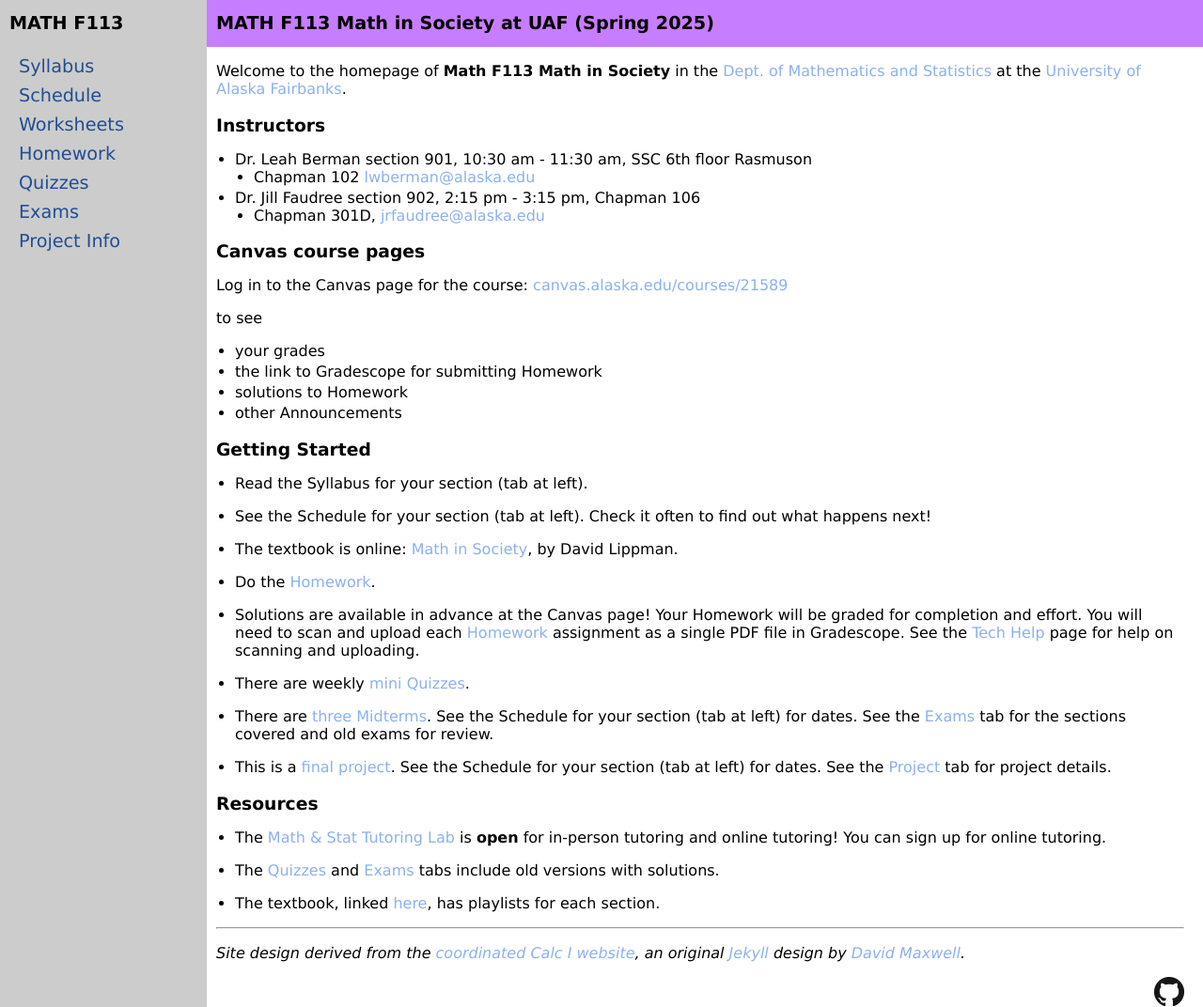
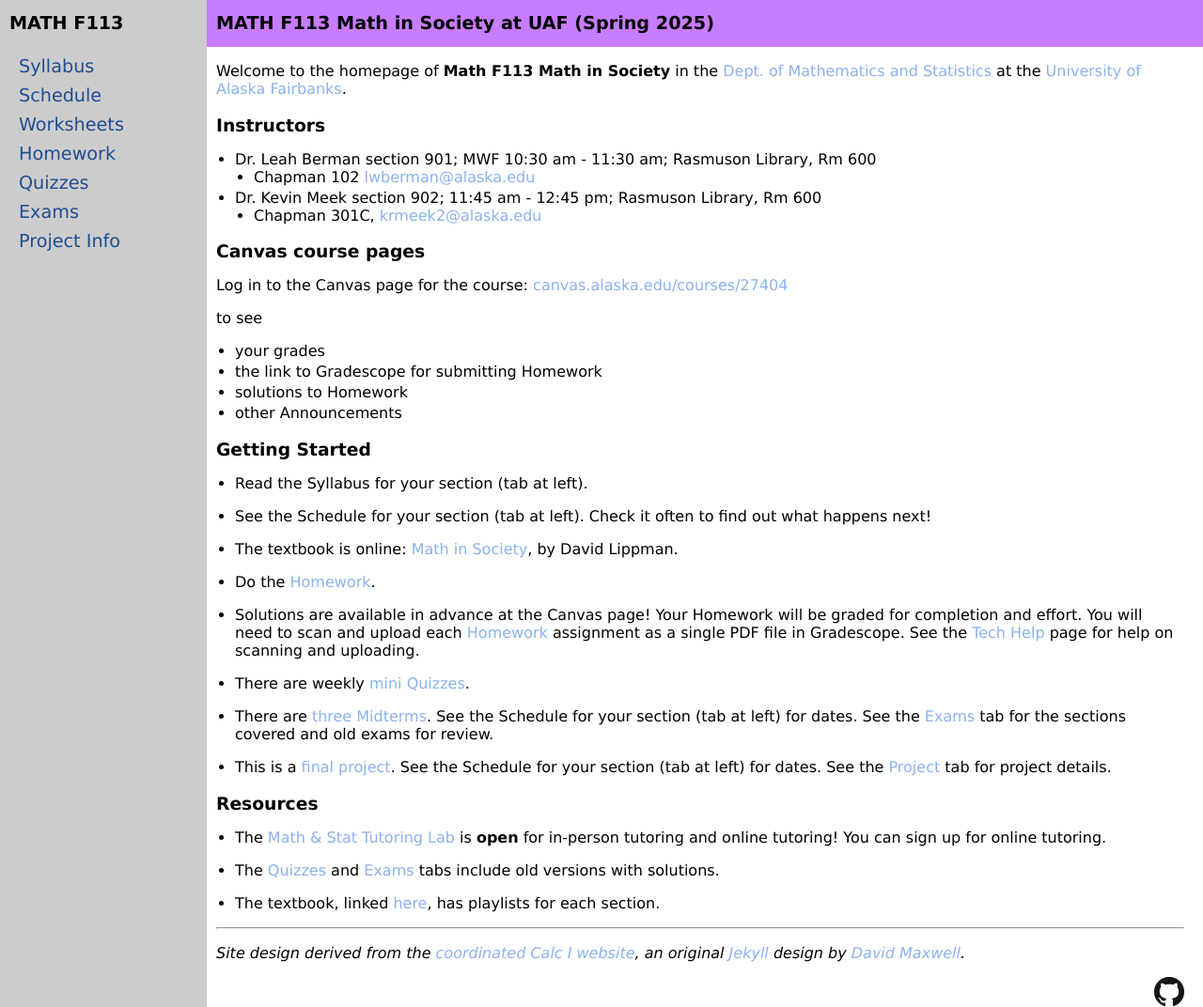
Before and after one commit to uaf-math/math113, a Jekyll site: the page built from index.md, in a window 1280 px wide and 1072 px high. Shown: the whole window at 94% size. Built offline with Jekyll 4.4.1, drawn with Linux system fonts in a browser that asks for light colours.

Commit message:
updated instructor/classroom info for fall 25

```diff
--- a/index.md
+++ b/index.md
@@ -7,14 +7,14 @@ Welcome to the homepage of **Math F113 Math in Society** in the [Dept. of Mathem
 
 ### Instructors
 
-  * Dr. Leah  Berman section 901, 10:30 am - 11:30 am, SSC 6th floor Rasmuson
+  * Dr. Leah  Berman section 901; MWF 10:30 am - 11:30 am; Rasmuson Library, Rm 600
     * Chapman 102 [lwberman@alaska.edu](mailto:lwberman@alaska.edu)
-  * Dr. Jill Faudree section 902, 2:15 pm - 3:15 pm, Chapman 106
-    * Chapman 301D, [jrfaudree@alaska.edu](mailto:jrfaudree@alaska.edu)
+  * Dr. Kevin Meek section 902; 11:45 am - 12:45 pm; Rasmuson Library, Rm 600
+    * Chapman 301C, [krmeek2@alaska.edu](mailto:krmeek2@alaska.edu)
 
 ### Canvas course pages
 
-Log in to the Canvas page for the course: [canvas.alaska.edu/courses/21589](https://canvas.alaska.edu/courses/24470)
+Log in to the Canvas page for the course: [canvas.alaska.edu/courses/27404](https://canvas.alaska.edu/courses/27404)
 
 to see
 
```
